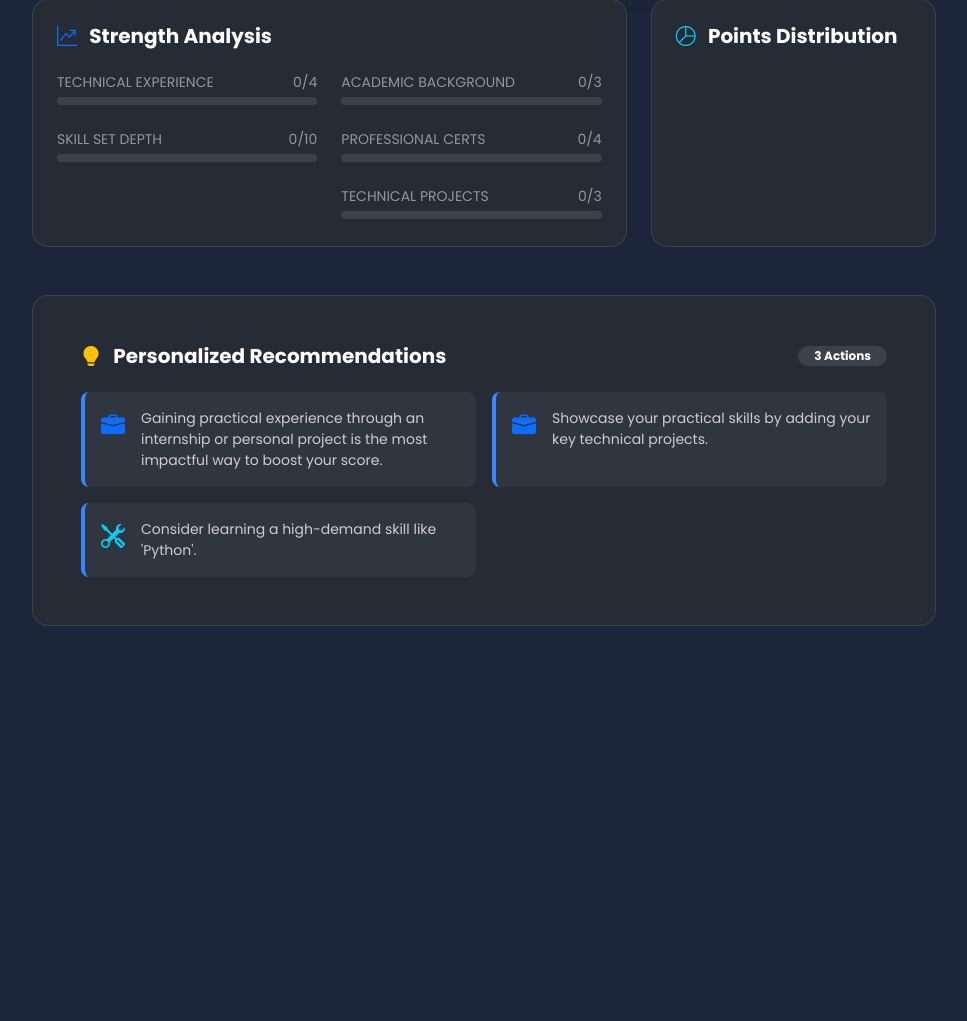
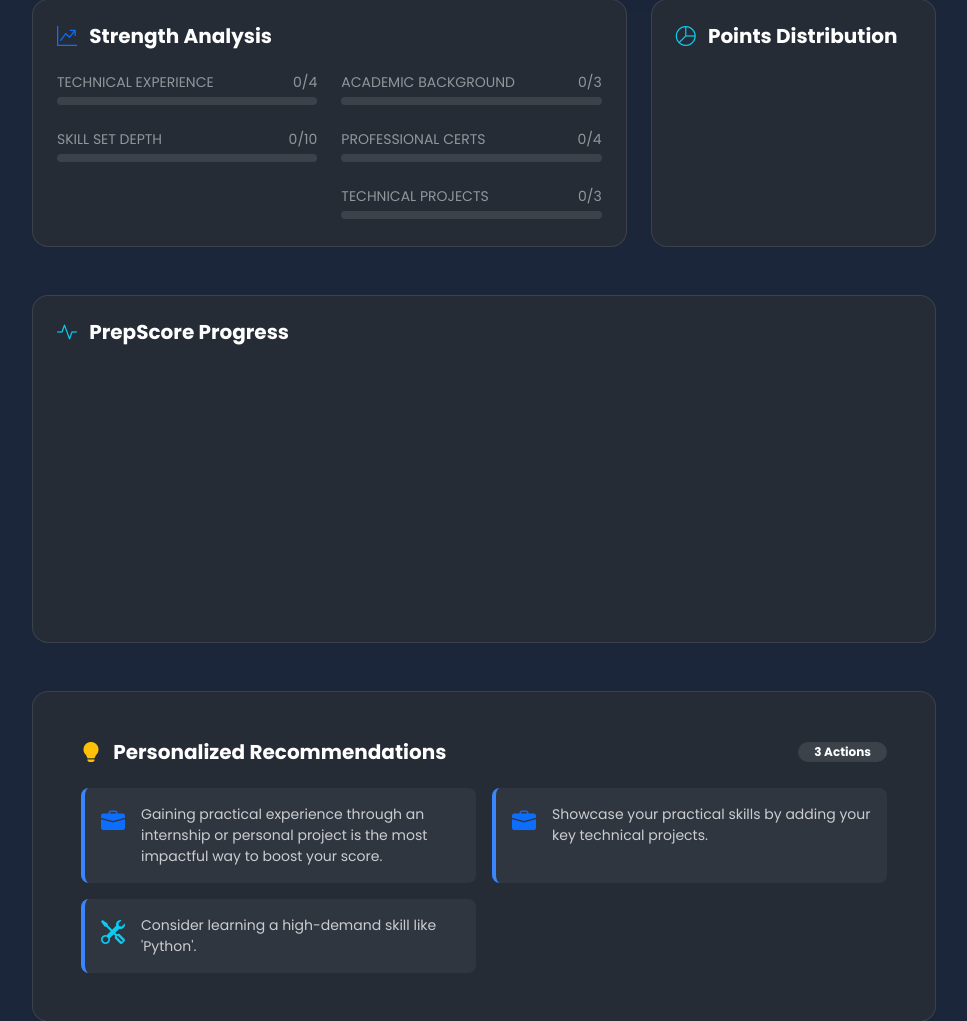
Before and after one commit to minnajoby/PrepScore-MiniProject, a Django app: page /dashboard/ in a window 1280 px wide. Shown: the part 852-1873 px from the top of the page, without its empty margins (296-1263 px from the left). Before the commit the page ends 1478 px from the top, so only its background shows below. Run offline with Django 5.2, Linux system fonts and the light colour scheme; the visitor is signed in with stand-in values (Sample User, id 1); data comes from the database, SQL or seed files in the repository; a map, chart or similar area stays blank; some libraries are stand-ins or nearby versions.

Commit message:
Implement Resume Comparison History charts and PDF preview modal

```diff
--- a/profiles/models.py
+++ b/profiles/models.py
@@ -38,6 +38,17 @@ class Experience(models.Model):
     def __str__(self):
         return self.title
 
+class ScoreHistory(models.Model):
+    profile = models.ForeignKey(Profile, on_delete=models.CASCADE, related_name='score_history')
+    score = models.IntegerField()
+    date_calculated = models.DateTimeField(auto_now_add=True)
+
+    class Meta:
+        ordering = ['-date_calculated']
+
+    def __str__(self):
+        return f"{self.profile.user.username} - {self.score} on {self.date_calculated.strftime('%Y-%m-%d')}"
+
 class Certification(models.Model):
     profile = models.ForeignKey(Profile, on_delete=models.CASCADE)
     name = models.CharField(max_length=200)
--- a/profiles/templates/profiles/dashboard.html
+++ b/profiles/templates/profiles/dashboard.html
@@ -155,6 +155,12 @@
                             class="btn btn-primary rounded-pill w-100 fw-bold shadow-sm hover-glow">
                             Start Analysis
                         </a>
+                        {% if profile.resume_pdf %}
+                        <button class="btn btn-outline-light rounded-pill w-100 fw-bold shadow-sm mt-2"
+                            data-bs-toggle="modal" data-bs-target="#resumeModal">
+                            <i class="bi bi-file-earmark-pdf me-2"></i>View Resume
+                        </button>
+                        {% endif %}
                     </div>
                 </div>
             </div>
@@ -238,6 +244,14 @@
         </div>
     </div>
 
+    <!-- === PROGRESS TREND === -->
+    <div class="glass-card p-4 mb-5">
+        <h5 class="fw-bold mb-4"><i class="bi bi-activity text-info me-2"></i> PrepScore Progress</h5>
+        <div style="height: 250px;">
+            <canvas id="historyChart"></canvas>
+        </div>
+    </div>
+
     <!-- === ACTIONABLE RECOMMENDATIONS === -->
     <div class="glass-card p-4 p-md-5 mb-4">
         <div class="d-flex justify-content-between align-items-center mb-4">
@@ -275,6 +289,34 @@
     </div>
 </div>
 
+
+<!-- Resume Preview Modal -->
+<div class="modal fade" id="resumeModal" tabindex="-1" aria-labelledby="resumeModalLabel" aria-hidden="true">
+    <div class="modal-dialog modal-xl modal-dialog-centered">
+        <div class="modal-content bg-dark text-white border-white border-opacity-10"
+            style="backdrop-filter: blur(20px); background: rgba(13, 27, 42, 0.9) !important;">
+            <div class="modal-header border-bottom border-white border-opacity-10">
+                <h5 class="modal-title fw-bold" id="resumeModalLabel"><i
+                        class="bi bi-file-earmark-pdf me-2 text-primary"></i>Resume Preview</h5>
+                <button type="button" class="btn-close btn-close-white" data-bs-dismiss="modal"
+                    aria-label="Close"></button>
+            </div>
+            <div class="modal-body p-0" style="height: 80vh; overflow: hidden; border-radius: 0 0 1rem 1rem;">
+                {% if profile.resume_pdf %}
+                <embed src="{{ profile.resume_pdf.url }}" type="application/pdf" width="100%" height="100%"
+                    style="border-radius: 0 0 1rem 1rem;" />
+                {% else %}
+                <div class="d-flex flex-column align-items-center justify-content-center h-100 p-5 text-center">
+                    <i class="bi bi-file-earmark-x fs-1 text-white-50 mb-3"></i>
+                    <h5 class="text-white">No Resume Found</h5>
+                    <p class="text-white-50">Please upload a resume in the Core Profile section to enable preview.</p>
+                </div>
+                {% endif %}
+            </div>
+        </div>
+    </div>
+</div>
+
 <!-- CHARTS JS -->
 <script src="https://cdn.jsdelivr.net/npm/chart.js"></script>
 <script>
@@ -306,11 +348,11 @@
         requestAnimationFrame(animate);
 
         // --- Distribution Chart ---
-        const ctx = document.getElementById('distributionChart').getContext('2d');
+        const distCtx = document.getElementById('distributionChart').getContext('2d');
         const contributionData = {{ score_contributions| safe
     }};
 
-    new Chart(ctx, {
+    new Chart(distCtx, {
         type: 'doughnut',
         data: {
             labels: Object.keys(contributionData),
@@ -327,11 +369,55 @@
             responsive: true,
             maintainAspectRatio: false,
             plugins: {
-                legend: {
-                    display: false
+                legend: { display: false }
+            },
+            cutout: '70%'
+        }
+    });
+
+    // --- History Chart ---
+    const historyCtx = document.getElementById('historyChart').getContext('2d');
+    const historyData = [
+        {% for record in history %}
+    { x: "{{ record.date_calculated|date:'M d' }}", y: { { record.score } } } {% if not forloop.last %}, {% endif %}
+    {% endfor %}
+        ];
+
+    new Chart(historyCtx, {
+        type: 'line',
+        data: {
+            labels: historyData.map(d => d.x),
+            datasets: [{
+                label: 'PrepScore',
+                data: historyData.map(d => d.y),
+                borderColor: '#3a86ff',
+                backgroundColor: 'rgba(58, 134, 255, 0.1)',
+                borderWidth: 3,
+                fill: true,
+                tension: 0.4,
+                pointBackgroundColor: '#fff',
+                pointBorderColor: '#3a86ff',
+                pointRadius: 4
+            }]
+        },
+        options: {
+            responsive: true,
+            maintainAspectRatio: false,
+            scales: {
+                y: {
+                    beginAtZero: true,
+                    max: 100,
+                    grid: { color: 'rgba(255,255,255,0.05)' },
+                    ticks: { color: 'rgba(255,255,255,0.5)' }
+                },
+                x: {
+                    grid: { display: false },
+                    ticks: { color: 'rgba(255,255,255,0.5)' }
                 }
             },
-            cutout: '70%'
+            plugins: {
+                legend: { display: false }
+            }
         }
     });
     });
--- a/profiles/views.py
+++ b/profiles/views.py
@@ -5,7 +5,7 @@ from django.contrib.auth import login, authenticate, logout
 from django.contrib.auth.forms import AuthenticationForm
 from django.contrib.auth.decorators import login_required
 from django.contrib import messages
-from .models import Profile, Skill, Experience, Certification, Education, Project
+from .models import Profile, Skill, Experience, Certification, Education, Project, ScoreHistory
 from .forms import (
     LoginForm, ProfileForm, SkillForm, ExperienceForm,
     CertificationForm, CustomUserCreationForm, EducationForm, ProjectForm
@@ -84,6 +84,15 @@ def dashboard_view(request):
     suggestions = get_suggestions(profile, score)
     score_contributions = get_score_contributions(profile)
 
+    # Record History
+    if score > 0:
+        last_record = ScoreHistory.objects.filter(profile=profile).first()
+        if not last_record or last_record.score != score:
+            ScoreHistory.objects.create(profile=profile, score=score)
+
+    history = list(ScoreHistory.objects.filter(profile=profile).order_by('date_calculated')[:7])
+    history.reverse() # Order for chart: oldest to newest
+
     context = {
         'profile': profile, 'skills': skills,
         'experiences': experiences, 'certifications': certifications,
@@ -91,6 +100,7 @@ def dashboard_view(request):
         'projects': Project.objects.filter(profile=profile),
         'score': score, 'suggestions': suggestions,
         'score_contributions': score_contributions,
+        'history': history,
     }
     return render(request, 'profiles/dashboard.html', context)
 
```
Also changed, not shown: profiles/migrations/0012_scorehistory.py (added).
